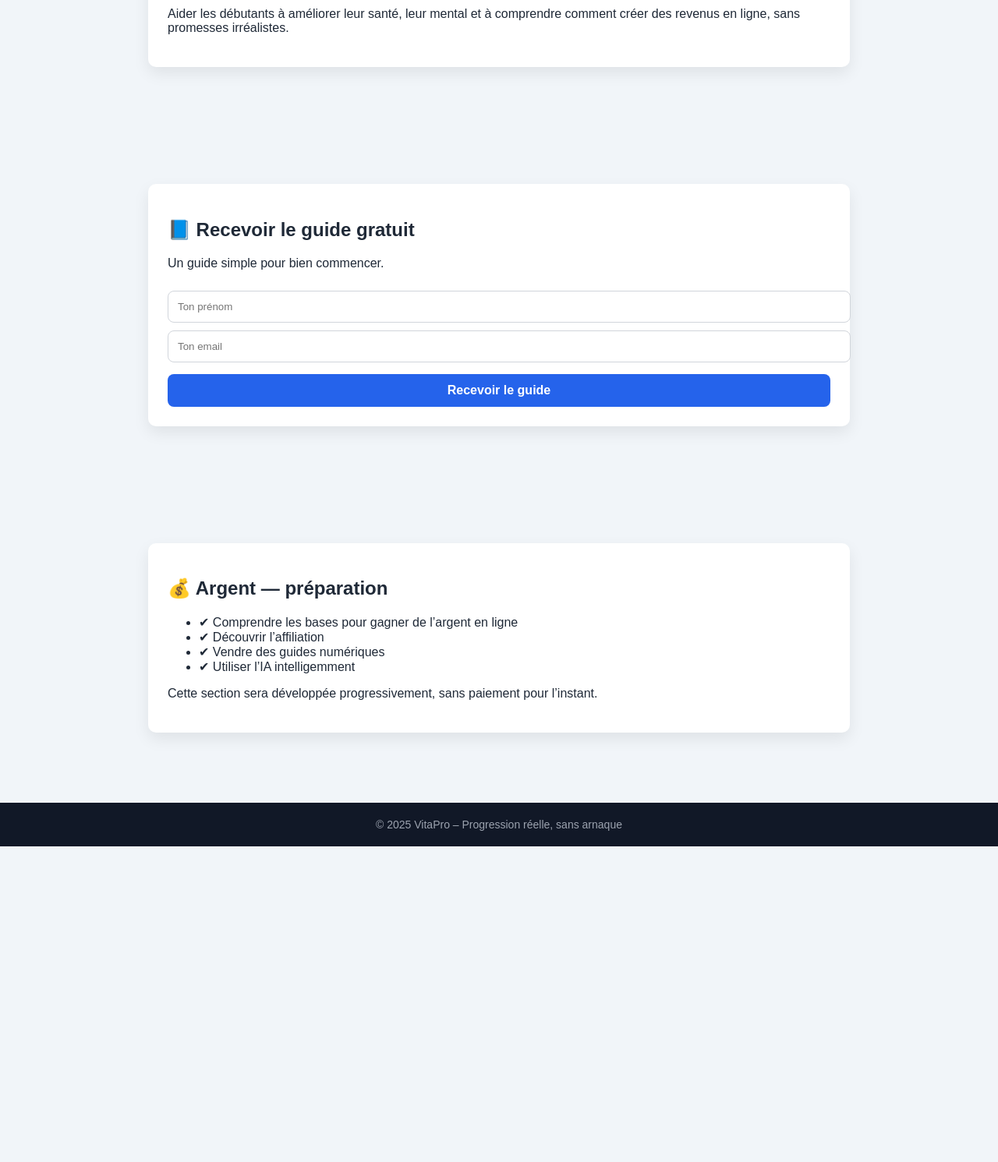
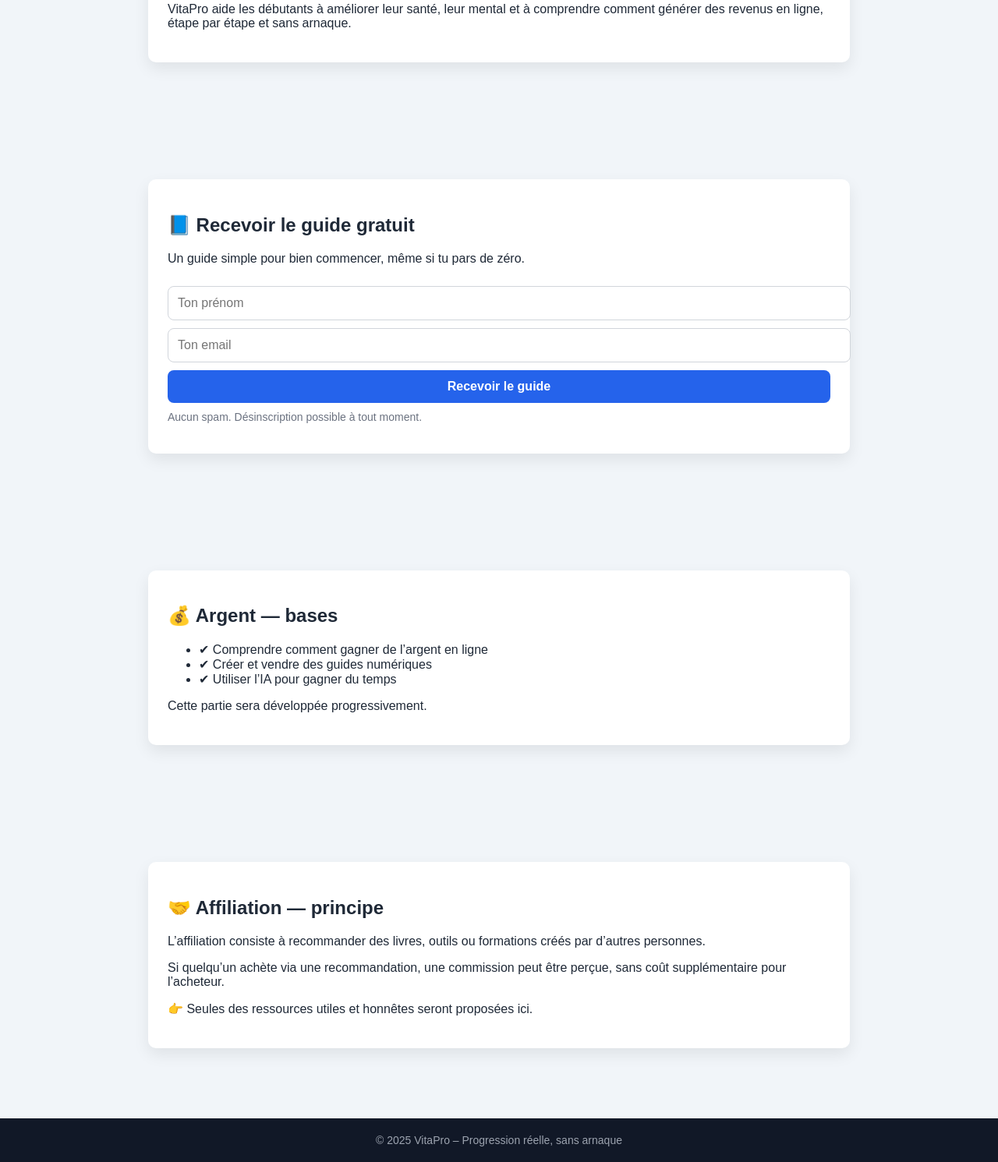
Before and after one commit to oliverson11/vitapro-site, a plain HTML site: page index.html in a window 1280 px wide. Shown: the part 539-2030 px from the top of the page at 78% size. Before the commit the page ends 1625 px from the top, so only its background shows below. Drawn offline with Linux system fonts and the light colour scheme.

Commit message:
Update index.html

```diff
--- a/index.html
+++ b/index.html
@@ -9,9 +9,12 @@
     nav{background:#111827;padding:15px;text-align:center}
     nav a{color:#fff;margin:0 12px;text-decoration:none;font-weight:bold}
     header{background:linear-gradient(135deg,#2563eb,#1e40af);color:#fff;padding:80px 20px;text-align:center}
-    .btn{display:inline-block;margin:15px;background:#fff;color:#1e40af;padding:12px 26px;border-radius:25px;text-decoration:none;font-weight:bold}
+    .btn{display:inline-block;margin:12px;background:#fff;color:#1e40af;padding:12px 26px;border-radius:25px;text-decoration:none;font-weight:bold}
     section{max-width:900px;margin:auto;padding:60px 20px}
     .box{background:#fff;padding:25px;margin-bottom:30px;border-radius:10px;box-shadow:0 8px 20px rgba(0,0,0,.08)}
+    input,button{width:100%;padding:12px;margin-top:10px;border-radius:8px;font-size:16px}
+    input{border:1px solid #d1d5db}
+    button{background:#2563eb;color:#fff;border:none;font-weight:bold}
     footer{background:#111827;color:#9ca3af;text-align:center;padding:20px;font-size:14px}
   </style>
 </head>
@@ -22,6 +25,7 @@
   <a href="#objectif">Objectif</a>
   <a href="#guide">Guide</a>
   <a href="#argent">Argent</a>
+  <a href="#affiliation">Affiliation</a>
 </nav>
 
 <!-- HEADER -->
@@ -36,41 +40,63 @@
   <div class="box">
     <h2>🎯 Objectif</h2>
     <p>
-      Aider les débutants à améliorer leur santé,
-      leur mental et à comprendre comment créer
-      des revenus en ligne, sans promesses irréalistes.
+      VitaPro aide les débutants à améliorer leur santé,
+      leur mental et à comprendre comment générer des revenus
+      en ligne, étape par étape et sans arnaque.
     </p>
   </div>
 </section>
 
-<!-- GUIDE -->
+<!-- GUIDE GRATUIT -->
 <section id="guide">
   <div class="box">
     <h2>📘 Recevoir le guide gratuit</h2>
-    <p>Un guide simple pour bien commencer.</p>
+    <p>
+      Un guide simple pour bien commencer,
+      même si tu pars de zéro.
+    </p>
     <form>
-      <input type="text" placeholder="Ton prénom" style="width:100%;padding:12px;margin-top:10px;border-radius:8px;border:1px solid #d1d5db">
-      <input type="email" placeholder="Ton email" style="width:100%;padding:12px;margin-top:10px;border-radius:8px;border:1px solid #d1d5db">
-      <button style="margin-top:15px;background:#2563eb;color:#fff;border:none;padding:12px;width:100%;border-radius:8px;font-size:16px;font-weight:bold">
-        Recevoir le guide
-      </button>
+      <input type="text" placeholder="Ton prénom">
+      <input type="email" placeholder="Ton email">
+      <button>Recevoir le guide</button>
     </form>
+    <p style="font-size:14px;color:#6b7280;margin-top:10px;">
+      Aucun spam. Désinscription possible à tout moment.
+    </p>
   </div>
 </section>
 
 <!-- ARGENT -->
 <section id="argent">
   <div class="box">
-    <h2>💰 Argent — préparation</h2>
+    <h2>💰 Argent — bases</h2>
     <ul>
-      <li>✔ Comprendre les bases pour gagner de l’argent en ligne</li>
-      <li>✔ Découvrir l’affiliation</li>
-      <li>✔ Vendre des guides numériques</li>
-      <li>✔ Utiliser l’IA intelligemment</li>
+      <li>✔ Comprendre comment gagner de l’argent en ligne</li>
+      <li>✔ Créer et vendre des guides numériques</li>
+      <li>✔ Utiliser l’IA pour gagner du temps</li>
     </ul>
     <p>
-      Cette section sera développée progressivement,
-      sans paiement pour l’instant.
+      Cette partie sera développée progressivement.
+    </p>
+  </div>
+</section>
+
+<!-- AFFILIATION -->
+<section id="affiliation">
+  <div class="box">
+    <h2>🤝 Affiliation — principe</h2>
+    <p>
+      L’affiliation consiste à recommander des livres,
+      outils ou formations créés par d’autres personnes.
+    </p>
+    <p>
+      Si quelqu’un achète via une recommandation,
+      une commission peut être perçue,
+      sans coût supplémentaire pour l’acheteur.
+    </p>
+    <p>
+      👉 Seules des ressources utiles et honnêtes
+      seront proposées ici.
     </p>
   </div>
 </section>
```
